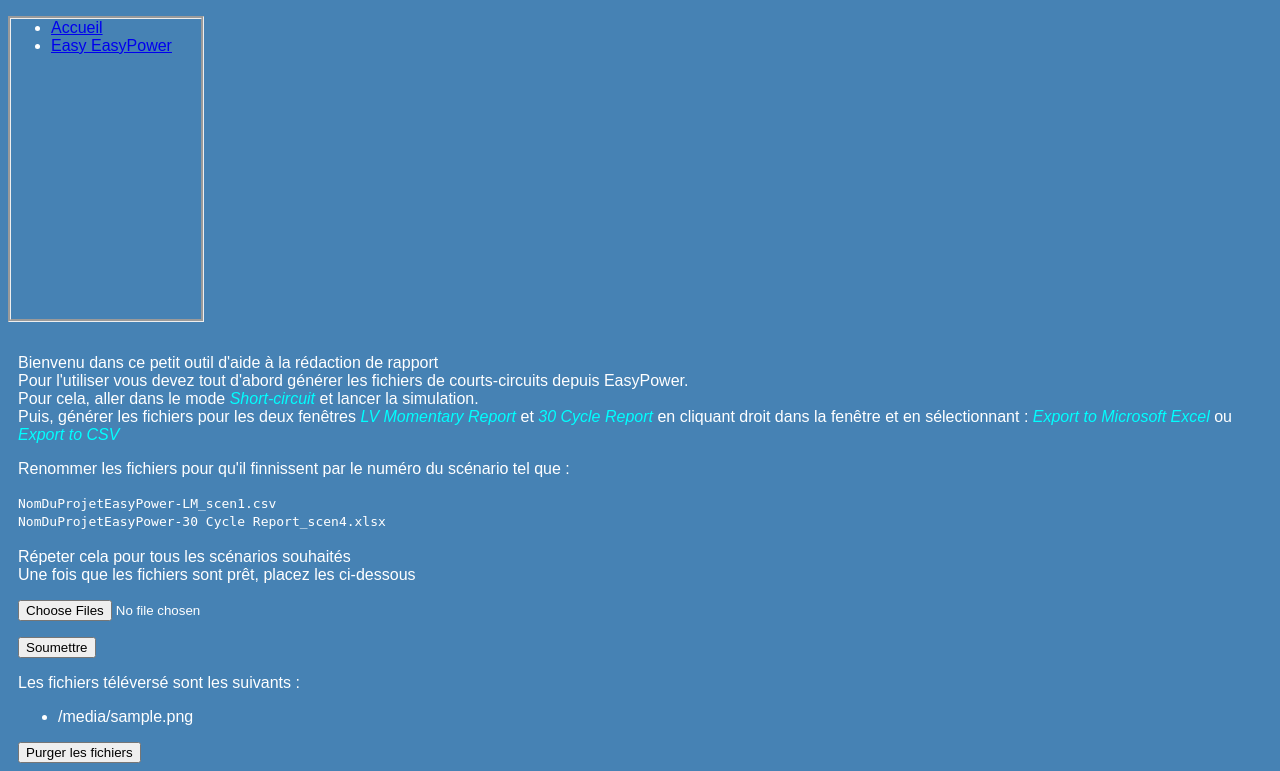
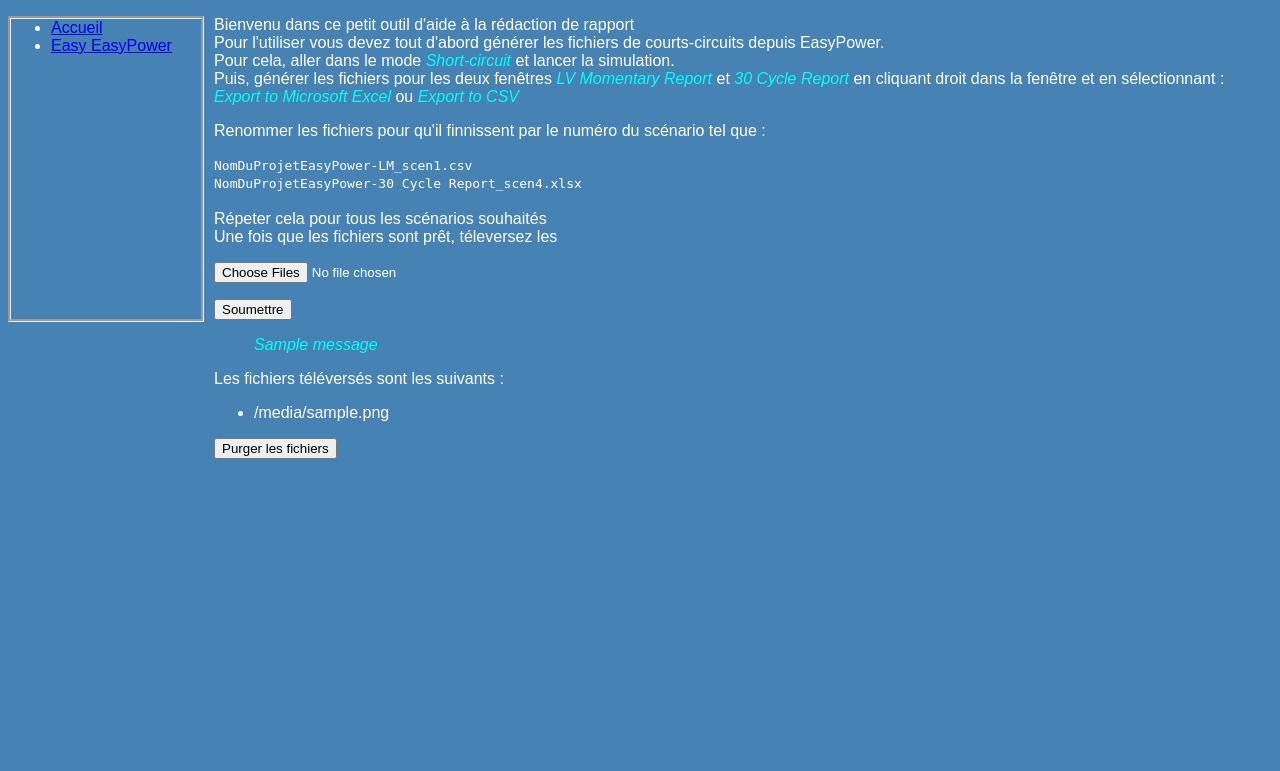
Before and after one commit to DFS420/intern-app, a Flask app: template Templates/easy_power.html in a window 1280 px wide. Shown: the part 95-866 px from the top of the page. After the commit the page ends 554 px from the top, so only its background shows below. Run offline with Flask 2, Linux system fonts and the light colour scheme; the template is opened without the code that fills it: most values are stand-ins (such as "Sample title", 1, 10 or a date in 2020); one stand-in notice (Sample message) is shown.

Commit message:
ajout de message flash, gestion de sous dossier epower,

```diff
--- a/Templates/easy_power.html
+++ b/Templates/easy_power.html
@@ -36,7 +36,7 @@
                     Pour cela, aller dans le mode <em>Short-circuit</em> et lancer la simulation.<br/>
 
                     Puis, générer les fichiers pour les deux fenêtres <em>LV Momentary Report</em> et <em>30 Cycle Report</em>
-                    en cliquant droit dans la fenêtre et en sélectionnant : <em>Export to Microsoft Excel</em> ou <em>Export to CSV</em>
+                    en cliquant droit dans la fenêtre et en sélectionnant : <br/> <em>Export to Microsoft Excel</em> ou <em>Export to CSV</em>
                 </p>
                 <p>
                     Renommer les fichiers pour qu'il finnissent par le numéro du scénario tel que : <br/>
@@ -50,7 +50,7 @@
 
                     </div>
                     Répeter cela pour tous les scénarios souhaités <br/>
-                    Une fois que les fichiers sont prêt, placez les ci-dessous <br/>
+                    Une fois que les fichiers sont prêt, téleversez les <br/>
                 </p>
 
                 <div id="file_selector">
@@ -59,13 +59,25 @@
                         <p><input type="submit" value="Soumettre"></p>
                         <input type="hidden" name="btn_id" value="soumettre_fichier">
                     </form>
+
+                    <div id="message">
+                        {% with messages = get_flashed_messages() %}
+                            {% if messages %}
+                                <ul class=flashes>
+                                    {% for message in messages %}
+                                        <em>{{ message }}</em>
+                                    {% endfor %}
+                                </ul>
+                            {% endif %}
+                        {% endwith %}
+                    </div>
                 </div>
 
                 <div class="container", id="files">
                     {% if uploaded_files == [] %}
                         Aucun fichier téléversé
                     {% else %}
-                        Les fichiers téléversé sont les suivants :
+                        Les fichiers téléversés sont les suivants :
                         <ul>
                             {% for file in uploaded_files %}
                                 <li>{{ file }} </li>
@@ -83,6 +95,7 @@
                 </div>
 
             </section>
+
         </div>
 
     </body>
--- a/app.py
+++ b/app.py
@@ -1,13 +1,15 @@
 # -*- coding: utf-8 -*-
 import os
-from flask import Flask, render_template, request, redirect, url_for, abort, Response
+from flask import Flask, render_template, request, redirect, url_for, abort, Response, flash
 from werkzeug.utils import secure_filename
-from utils.File import validate_file_epow as validate, uploads_files, purger_upload
+from utils.File import validate_file_epow as validate, get_uploads_files, purger_upload
 
 app = Flask(__name__)
+app.secret_key = b'_5#y2L"F4Q8z\n\xec]/'
 app.config['MAX_CONTENT_LENGTH'] = 3072 * 3072
 app.config['UPLOAD_EXTENSIONS'] = ['.csv', '.xlsx', '.xls']
 app.config['UPLOAD_PATH'] = 'uploads'
+app.config['UPLOAD_PATH_EPOW'] = r'uploads/eepower'
 
 @app.route('/')
 def index():
@@ -15,7 +17,7 @@ def index():
 
 @app.route('/eepower', methods=['GET','POST'])
 def eepower():
-    uploaded_files = uploads_files(app.config['UPLOAD_PATH'])
+    uploaded_files = get_uploads_files(app.config['UPLOAD_PATH_EPOW'])
     if request.method == 'POST':
         #ajout de fichier pour analyse
         if request.form['btn_id'] == 'soumettre_fichier':
@@ -25,17 +27,17 @@ def eepower():
                     file_ext = os.path.splitext(filename)[1]
                     #valide si l'extension des fichier est bonne
                     if file_ext not in app.config['UPLOAD_EXTENSIONS']:
-                        abort(Response("Les fichiers reçus ne sont des fichiers .csv ou .xlsx"))
-                    uploaded_file.save(os.path.join(app.config['UPLOAD_PATH'], filename))
+                        flash("Les fichiers reçus ne sont des fichiers .csv ou .xlsx",'error')
+                    uploaded_file.save(os.path.join(app.config['UPLOAD_PATH_EPOW'], filename))
                     #valide en ouvrant les fichier si le contenue est bon
-                    if validate(os.path.join(app.config['UPLOAD_PATH'], filename)) != 0:
-                        os.remove(os.path.join(app.config['UPLOAD_PATH'], filename))
-                        abort(Response("Les fichiers reçus ne contiennent pas les informations nécessaires ou n'ont "
-                                       "pas le bon format"))
+                    if validate(os.path.join(app.config['UPLOAD_PATH_EPOW'], filename)) != 0:
+                        os.remove(os.path.join(app.config['UPLOAD_PATH_EPOW'], filename))
+                        flash("Les fichiers reçus ne contiennent pas les informations nécessaires ou n'ont "
+                                       "pas le bon format", 'error')
             return  redirect(url_for('eepower'))
 
         elif request.form['btn_id'] == 'purger':
-            purger_upload(app.config['UPLOAD_PATH'])
+            purger_upload(app.config['UPLOAD_PATH_EPOW'])
             return redirect(url_for('eepower'))
 
     return render_template('easy_power.html', uploaded_files=uploaded_files)
--- a/static/css/style.css
+++ b/static/css/style.css
@@ -106,3 +106,8 @@ section
 {
     margin-left : 10px;
 }
+
+#message
+{
+
+}
--- a/utils/File.py
+++ b/utils/File.py
@@ -3,7 +3,7 @@ import os
 from shutil import rmtree
 
 
-def uploads_files(dir_name=r'./uploads'):
+def get_uploads_files(dir_name=r'./uploads'):
     if os.path.exists(dir_name) and os.path.isdir(dir_name):
         if not os.listdir(dir_name):
             print("Directory is empty")
@@ -17,8 +17,9 @@ def uploads_files(dir_name=r'./uploads'):
 
 
 def purger_upload(dir_name=r'./uploads'):
-    for file in uploads_files(dir_name):
+    for file in get_uploads_files(dir_name):
         os.remove(os.path.join(dir_name, file))
+
 
 def validate_file_epow(file):
     col30 = set(['Bus kV', 'Sym Amps'])
```
